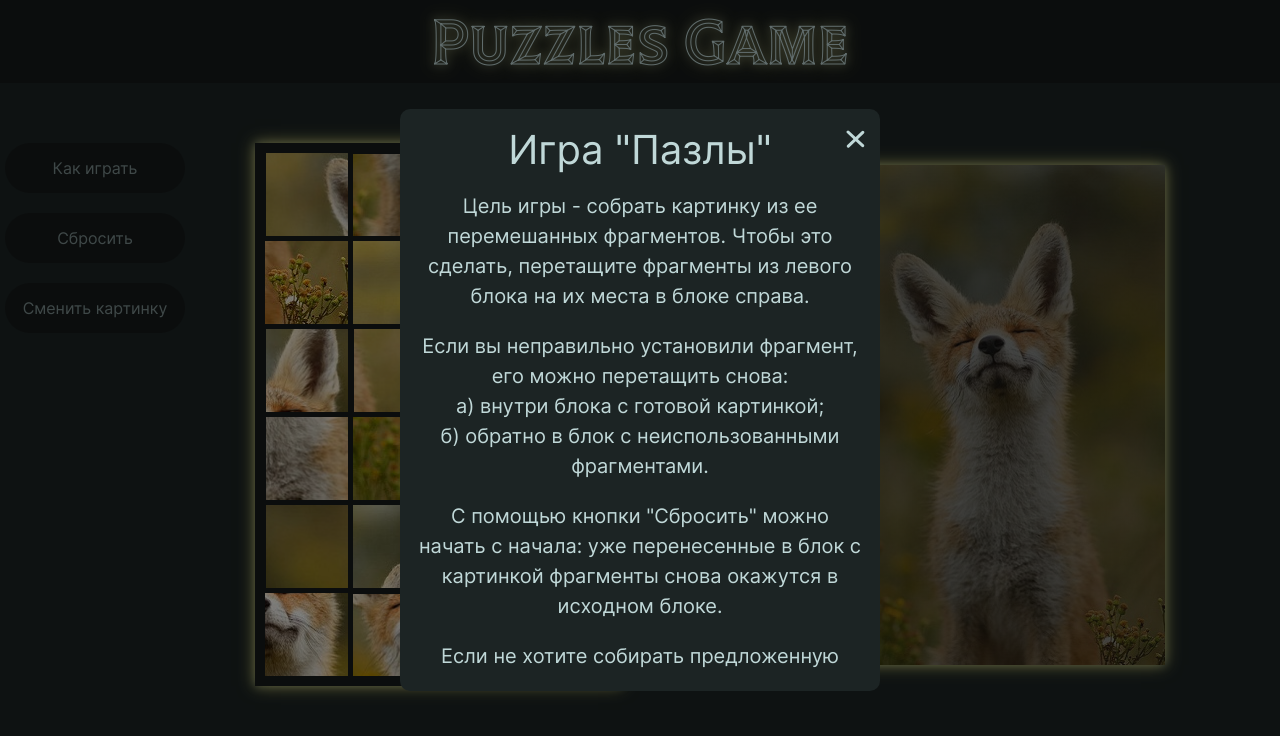
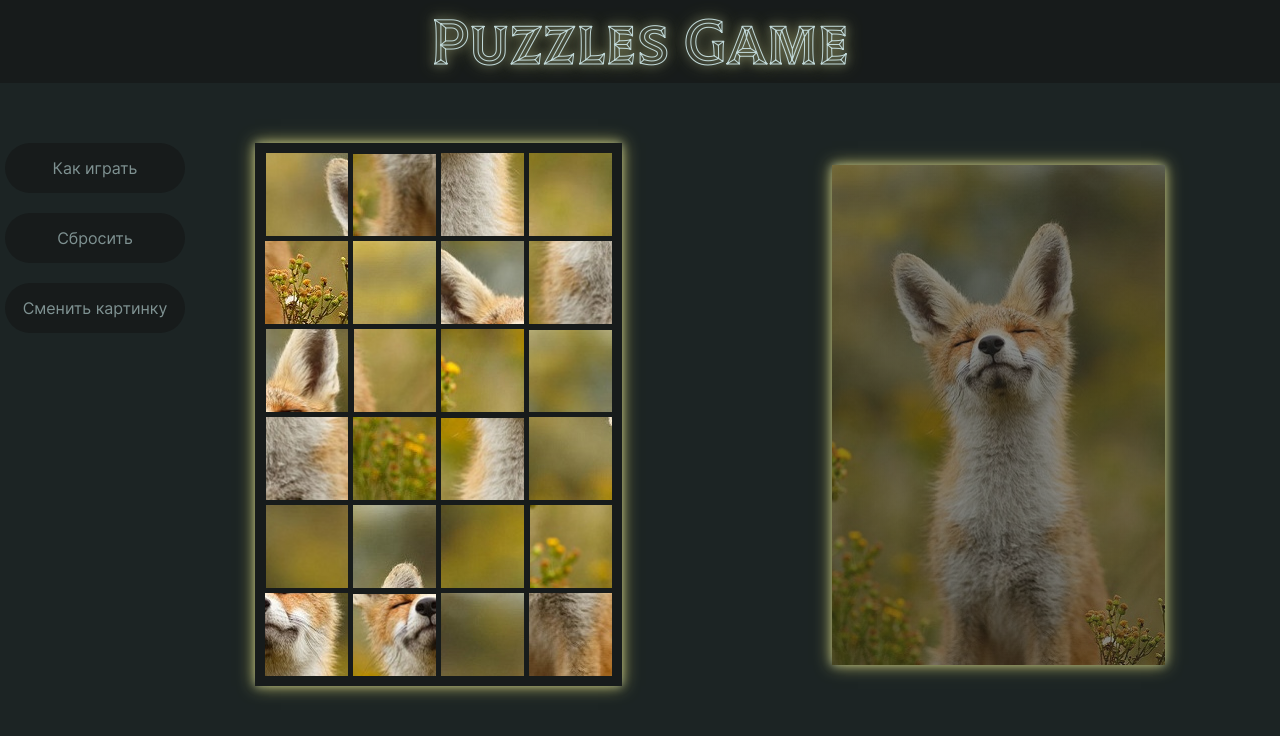
Before and after one commit to dariarus/pet_puzzles, a React (Create React App) app: page / in a window 1280 px wide. Shown: the top 736 px of the page. Built offline with nearby package versions, Linux system fonts and the light colour scheme.

Commit message:
add logic for open and close popup

```diff
--- a/src/components/app/app.module.css
+++ b/src/components/app/app.module.css
@@ -1,3 +1,7 @@
+.bodyOverlay {
+  overflow: hidden;
+}
+
 .container {
   display: flex;
   margin: 60px auto 0;
--- a/src/components/app/app.tsx
+++ b/src/components/app/app.tsx
@@ -1,4 +1,4 @@
-import React from 'react';
+import React, {useState} from 'react';
 import {Header} from '../header/header';
 import {PuzzleContainer} from '../puzzle-container/puzzle-container';
 
@@ -7,18 +7,35 @@ import {Button} from '../button/button';
 import {Popup} from '../popup/popup';
 
 export const App = () => {
+  const [popupIsOpen, setPopupIsOpen] = useState<boolean>(false);
+
+  const onOpenPopupHandler = () => {
+    setPopupIsOpen(true);
+    // запрещаем прокрутку страницы во время открытия попапа
+    document.body.classList.add(mainStyles.bodyOverlay);
+  }
+
+ const onClosePopupHandler = () => {
+   setPopupIsOpen(false);
+    // разрешаем прокрутку страницы при закрытии попапа
+   document.body.classList.remove(mainStyles.bodyOverlay);
+  }
+
   return (
     <>
       <Header/>
       <main className={mainStyles.container}>
         <section className={mainStyles.buttonsWrap}>
-          <Button buttonName="Как играть"/>
-          <Button buttonName="Сбросить"/>
-          <Button buttonName="Сменить картинку"/>
+          <Button buttonName="Как играть" onClickHandler={onOpenPopupHandler}/>
+          <Button buttonName="Сбросить" onClickHandler={()=>console.log('hi')}/>
+          <Button buttonName="Сменить картинку" onClickHandler={()=>console.log('hi')}/>
         </section>
         <PuzzleContainer/>
       </main>
-      <Popup/>
+      {
+        popupIsOpen &&
+        <Popup onClosePopup={onClosePopupHandler}/>
+      }
     </>
   )
 }
--- a/src/components/button/button.tsx
+++ b/src/components/button/button.tsx
@@ -2,9 +2,16 @@ import React, {FunctionComponent} from 'react';
 
 import buttonStyles from './button.module.css';
 
-export const Button: FunctionComponent<{ buttonName: string }> = (props) => {
+export const Button: FunctionComponent<{
+  buttonName: string,
+  onClickHandler: () => void
+}> = (props) => {
   return (
-    <button className={buttonStyles.button}>
+    <button className={buttonStyles.button}
+            onClick={() => {
+              props.onClickHandler();
+            }}
+    >
       {props.buttonName}
     </button>
   )
--- a/src/components/overlay/overlay.tsx
+++ b/src/components/overlay/overlay.tsx
@@ -1,9 +1,12 @@
-import React from 'react';
+import React, {FunctionComponent} from 'react';
 
 import overlayStyles from './overlay.module.css';
 
-export const Overlay = () => {
+export const Overlay: FunctionComponent<{ onClose: () => void }> = (props) => {
   return (
-    <div className={overlayStyles.overlay}></div>
+    <div className={overlayStyles.overlay} onClick={() => {
+      props.onClose();
+    }}>
+    </div>
   )
 }
--- a/src/components/popup-cross/popup-cross.tsx
+++ b/src/components/popup-cross/popup-cross.tsx
@@ -1,11 +1,12 @@
-import React from 'react';
+import React, {FunctionComponent} from 'react';
 
 import popupCrossStyles from './popup-cross.module.css';
 
-export const PopupCross = () => {
+export const PopupCross: FunctionComponent<{ onClose: () => void }> = (props) => {
   return (
-    <button className={popupCrossStyles.icon}>
-      {/*<img className={popupCrossStyles.icon} src={crossIcon} alt="Иконка крестик"/>*/}
+    <button className={popupCrossStyles.icon} onClick={() => {
+      props.onClose()
+    }}>
     </button>
 
   )
--- a/src/components/popup/popup.tsx
+++ b/src/components/popup/popup.tsx
@@ -1,4 +1,4 @@
-import React from 'react';
+import React, {FunctionComponent, useCallback, useEffect} from 'react';
 import ReactDOM from 'react-dom';
 
 import popupStyles from './popup.module.css';
@@ -6,16 +6,31 @@ import popupStyles from './popup.module.css';
 import {Overlay} from '../overlay/overlay';
 import {PopupCross} from '../popup-cross/popup-cross';
 
-export const Popup = () => {
+export const Popup: FunctionComponent<{ onClosePopup: () => void }> = (props) => {
   const popupRoot = document.getElementById('popup');
+
+  const handleEscClose = useCallback((evt: KeyboardEvent): void => {
+    if (evt.key === 'Escape') {
+      props.onClosePopup();
+    }
+  }, [props])
+
+  useEffect(() => {
+    // Устанавливаем слушатель события при монтировании
+    document.addEventListener("keydown", handleEscClose)
+    // Сбрасываем слушатель события при удалении компонента из DOM
+    return () => {
+      document.removeEventListener("keydown", handleEscClose)
+    }
+  }, [handleEscClose]) // обязательно прописать зависимости, чтобы избежать повторного рендеринга
 
   if (popupRoot !== null) {
     return ReactDOM.createPortal(
       (
         <>
-          <Overlay/>
+          <Overlay onClose={props.onClosePopup}/>
           <div className={popupStyles.popup}>
-            <PopupCross/>
+            <PopupCross onClose={props.onClosePopup}/>
             <h2 className={popupStyles.popupHeading}>Игра "Пазлы"</h2>
             <div className={popupStyles.popupTextWrap}>
               <p className={popupStyles.popupText}>Цель игры - собрать картинку из ее перемешанных фрагментов.
```
